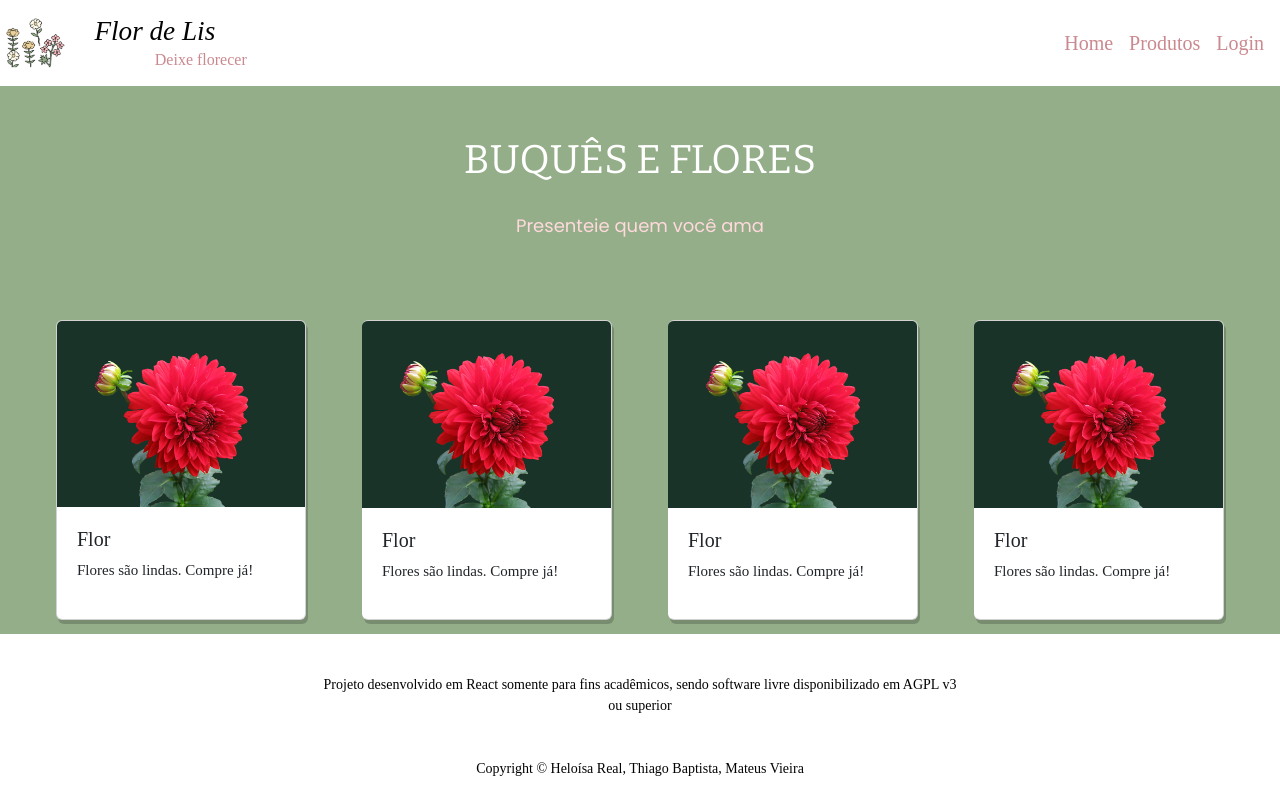
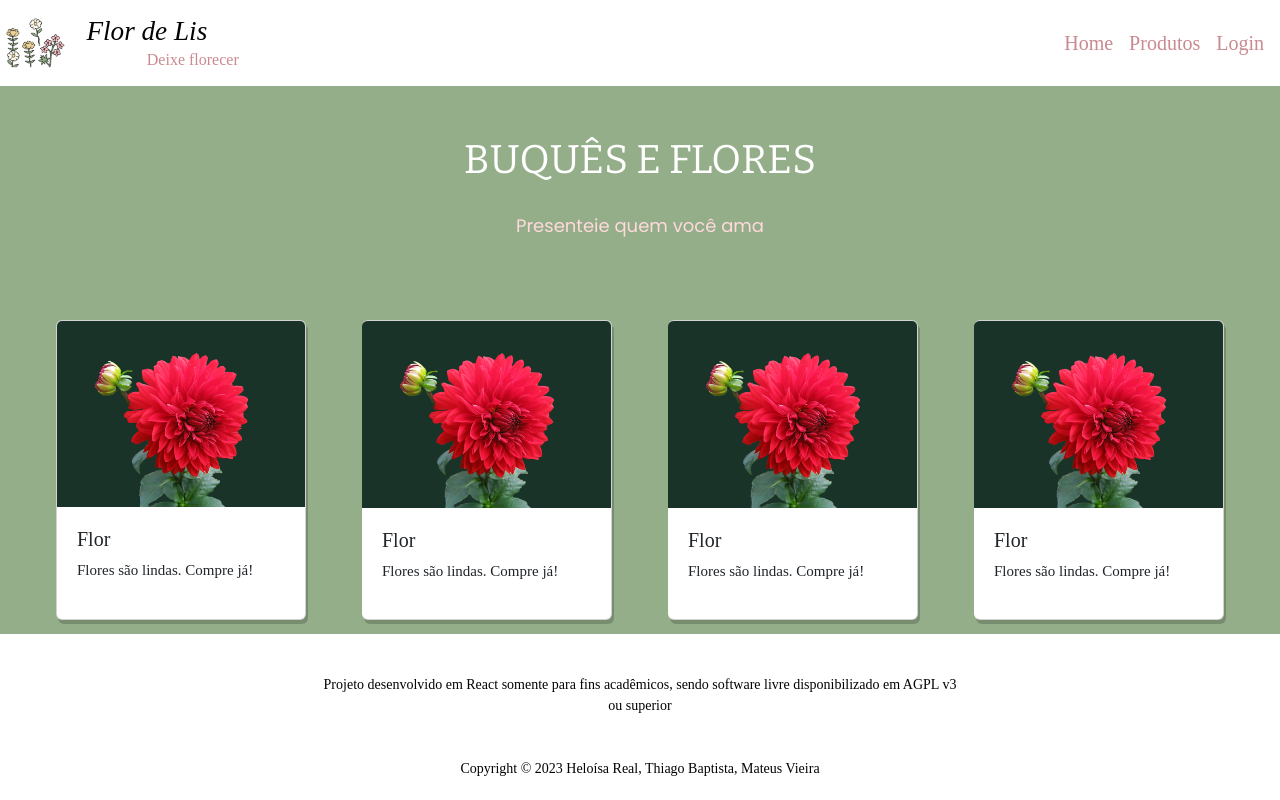
Before and after one commit to habdig7oficial/Floricultura, a React (Vite) app: page / in a window 1280 px wide. Built offline with nearby package versions, Linux system fonts and the light colour scheme; a web font is replaced by a local one.

Commit message:
year footer fixed

```diff
--- a/src/views/components/_Footer.jsx
+++ b/src/views/components/_Footer.jsx
@@ -8,7 +8,7 @@ function Footer() {
         </p>
         <div className="credits">
           <small>
-            Copyright &#169; {new Date().getFullYear} Heloísa Real, Thiago
+            Copyright &#169; {new Date().getFullYear()} Heloísa Real, Thiago
             Baptista, Mateus Vieira
           </small>
         </div>
--- a/src/views/components/_NavBar.jsx
+++ b/src/views/components/_NavBar.jsx
@@ -1,4 +1,3 @@
-import Logo from "/Logo.png";
 import LogoVariation from "/LogoVariation.svg";
 
 function Navbar() {
@@ -14,7 +13,7 @@ function Navbar() {
             alt="Flores Ilustraçao"
           ></img>
 
-          <div className="mx-4">
+          <div className="mx-3">
             <h5 className="mx-1 NavTitle">Flor de Lis</h5>
             <p className="NavSTitle">Deixe florecer</p>
           </div>
```
